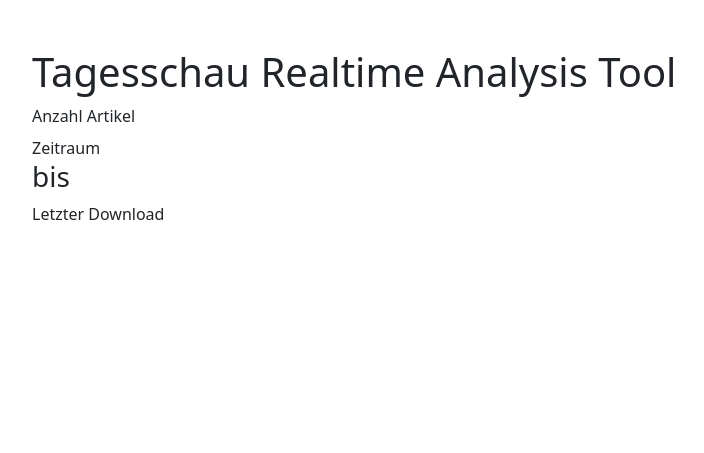
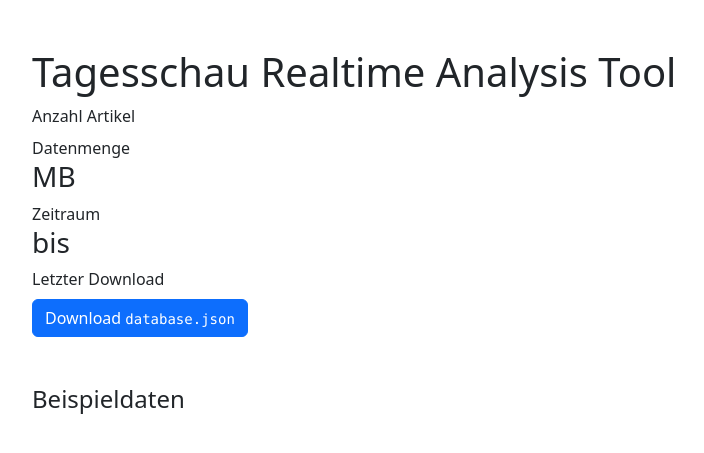
Before and after one commit to emilianscheel/Tagesschau-realtime-analysis-tool, a Flask app: template templates/index.html in a window 1280 px wide. Shown: the top 453 px of the page, without its empty margins (50-754 px from the left). Run offline with Flask 2, Linux system fonts and the light colour scheme; the template is opened without the code that fills it, so the values that code supplies are empty; some libraries are stand-ins or nearby versions.

Commit message:
some changes

```diff
--- a/app.py
+++ b/app.py
@@ -1,5 +1,5 @@
 from datetime import datetime
-from flask import Flask, render_template
+from flask import Flask, Response, render_template
 import json
 import os
 
@@ -22,10 +22,20 @@
     minDate = min(dates)
     maxDate = max(dates)
 
-    return render_template("index.html", head=data[:10], minDate=minDate, maxDate=maxDate, length=len(data))
+    size = os.path.getsize(tagesschauDatabase)
+
+    return render_template("index.html", head=data[:10], minDate=minDate, size=size, maxDate=maxDate, length=len(data))
 
 
-app.run(debug=True)
+@app.route('/database.json', methods=['GET'])
+def sendFile():
+    tagesschauDatabase = os.path.expanduser(
+        '~/data/tagesschau-data-fetching/database.json')
+
+    content = open(tagesschauDatabase)
+    return Response(content,
+                    mimetype='application/json',
+                    headers={'Content-Disposition': 'attachment;filename=database.json'})
 
 
 @app.template_filter('formatdatetime')
--- a/templates/index.html
+++ b/templates/index.html
@@ -18,11 +18,18 @@
         Anzahl Artikel
         <h3>{{ length }}</h3>
 
+        Datenmenge
+        <h3>{{ size / 1000000 }} MB</h3>
+
         Zeitraum
         <h3>{{ minDate|formatdatetime('%d.%m.%Y') }} bis {{ maxDate|formatdatetime('%d.%m.%Y') }}</h3>
 
         Letzter Download
         <h3>{{ maxDate|formatdatetime('%d.%m.%Y %H:%M') }}</h3>
+
+        <a class="btn btn-primary" href="/database.json" role="button">Download <code>database.json</code></a>
+
+        <h4 class="mt-5">Beispieldaten</h4>
 
         <div class="accordion mt-4" id="accordionExample">
             {%for article in head%}
```
